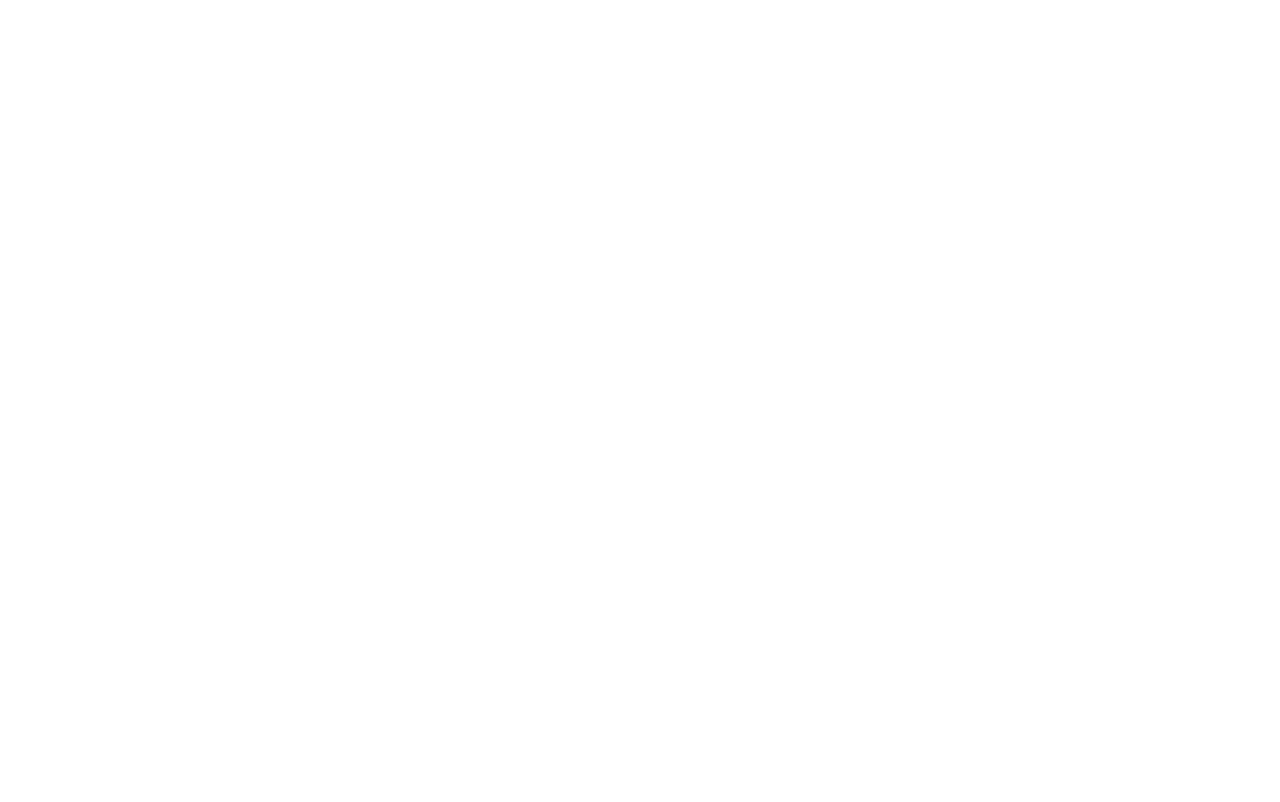
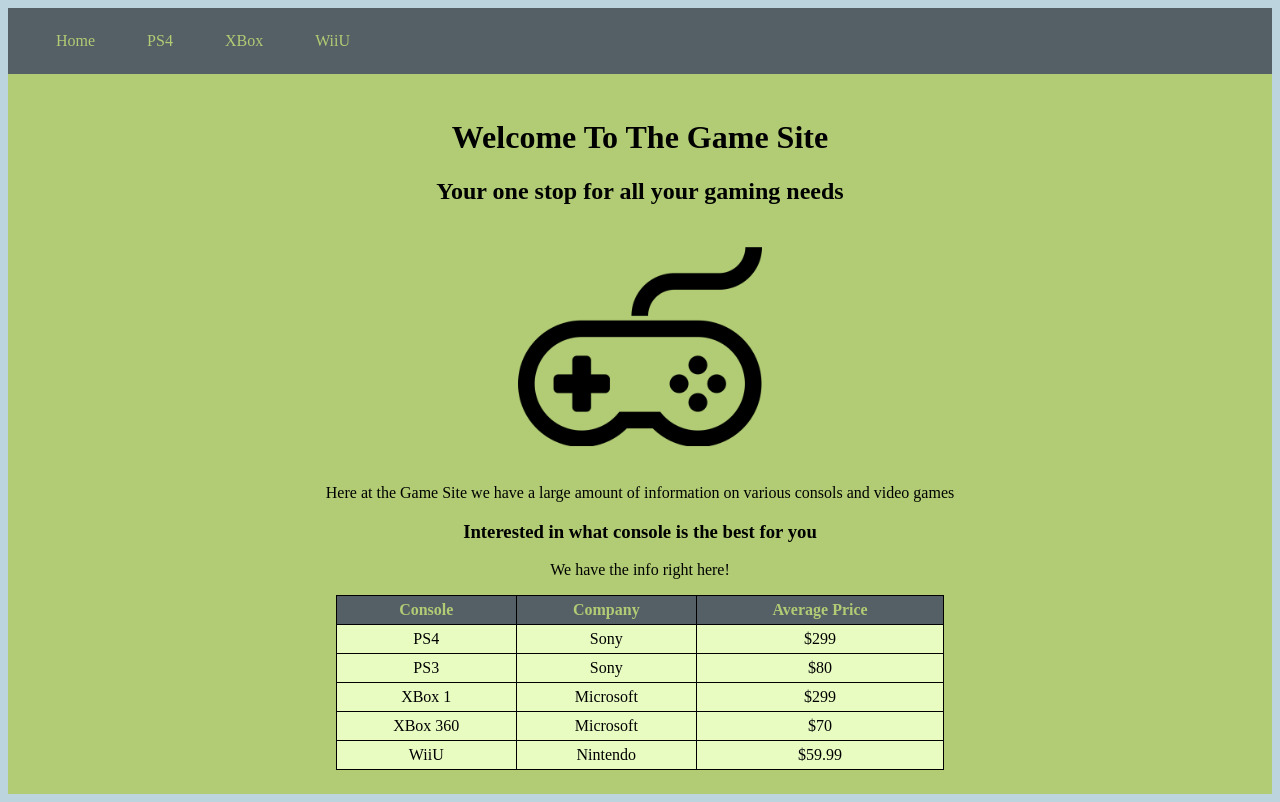
Before and after one commit to ConZimmer/ConZimmer.github.io, a plain HTML site: page index.html in a window 1280 px wide. Drawn offline with Linux system fonts and the light colour scheme.

Commit message:
added stuff

```diff
--- a/index.html
+++ b/index.html
@@ -1,3 +1,65 @@
-<!Doctype html>
+<!DOCTYPE html>
 <html>
+  <head>
+    <title>The Game Site</title>
+    <link href="style.css" rel="stylesheet" type="text/css">
+  </head>
+  <body>
+  <nav>
+		<ul>
+		  <li><a href="index.html">Home</a></li>
+		  <li><a href="PS4Page.html">PS4</a></li>
+		  <li><a href="XBoxPage.html">XBox</a></li>
+		  <li><a href="WiiUPage.html">WiiU</a></li>
+		</ul>
+	</nav>
+    <div id="mainContent">
+  	  <div id="WelcomeText">
+  		  <h1>Welcome To The Game Site</h1>
+  		  <h2>Your one stop for all your gaming needs</h2>
+  	  </div>
+      <div id="imageDiv">
+  		    <img src="controller.png" alt="icon" id=indexPageIcon>
+  	  </div>
+      <div id="content">
+        <p>Here at the Game Site we have a large amount of information
+          on various consols and video games</p>
+        <h3>Interested in what console is the best for you</h3>
+        <p>We have the info right here!</p>
+        <table>
+          <tr>
+              <th>Console</th>
+              <th>Company</th>
+              <th>Average Price</th>
+          </tr>
+          <tr>
+            <td>PS4</td>
+            <td>Sony</td>
+            <td>$299</td>
+          </tr>
+		  <tr>
+			<td>PS3</td>
+            <td>Sony</td>
+            <td>$80</td>
+		  </tr>
+          <tr>
+            <td>XBox 1</td>
+            <td>Microsoft</td>
+            <td>$299</td>
+          </tr>
+		  <tr>
+            <td>XBox 360</td>
+            <td>Microsoft</td>
+            <td>$70</td>
+          </tr>
+          <tr>
+            <td>WiiU</td>
+            <td>Nintendo</td>
+            <td>$59.99</td>
+          </tr>
+
+        </table>
+      </div>
+    </div>
+  </body>
 </html>
--- /dev/null
+++ b/style.css
@@ -0,0 +1,130 @@
+/*
+dark grey blue 545f66
+grey blue 829399
+light blue d0f4ea
+bcd4de
+light green e8fcc2
+green b1cc74
+*/
+body{
+  background-color: #bcd4de;
+}
+
+aside{
+	float: right;
+	background-color: #e8fcc2;
+	width: 20%;
+	padding: 1em;
+}
+
+article{
+	width:80%;
+}
+
+
+nav ul{
+  background-color: #545f66;
+  list-style-type: none;
+  margin: 0px;
+  padding: 1.5em;
+}
+
+nav ul li{
+  display: inline;
+  margin: 0px;
+  padding:1.5em;
+}
+
+nav li:hover{
+  background-color: #e8fcc2;
+}
+
+nav a{
+  color: #b1cc74;
+  text-decoration: none;
+}
+/*
+.navList{
+  background-color: #545f66;
+  list-style-type: none;
+  margin: 0px;
+  padding: 1.5em;
+}
+
+.navList li{
+  display: inline;
+  margin: 0px;
+  padding:1.5em;
+}
+
+.navList li:hover{
+  background-color: #e8fcc2;
+}
+
+.navList li a{
+  color: #b1cc74;
+  text-decoration: none;
+}*/
+
+
+#content{
+  text-align: center;
+}
+
+#mainContent{
+  margin-top: 0px;
+  padding: 1.5em;
+  background-color: #b1cc74;
+  overflow: auto;
+}
+
+#indexPageIcon{
+  width: 100%;
+  height: auto;
+  float: right;
+  margin-left: auto;
+  margin-right: auto;
+  margin-top: auto;
+  margin-bottom: auto;
+}
+
+#imageDiv{
+	width: 20%;
+	height: auto;
+	overflow: auto;
+  margin-left: auto;
+  margin-right: auto;
+}
+
+#WiiUImage{
+	width: 30%;
+	height:auto;
+}
+
+#WelcomeText{
+  width: auto;
+  text-align: center;
+}
+
+table, th, td {
+    border: 1px solid black;
+    border-collapse: collapse;
+}
+
+th, td {
+    padding: 5px;
+    text-align: center;
+}
+
+th{
+  background-color: #545f66;
+  color: #b1cc74;
+}
+
+
+table {
+    width: 50%;
+    margin-left: auto;
+    margin-right: auto;
+    background-color: #e8fcc2
+}
```
Also changed, not shown: PS4Page.html (added, +86 -0 lines), WiiUPage.html (added, +84 -0 lines), XBoxPage.html (added, +18 -0 lines), WiiU.png (added), controller.png (added), ps4-console.png (added).
